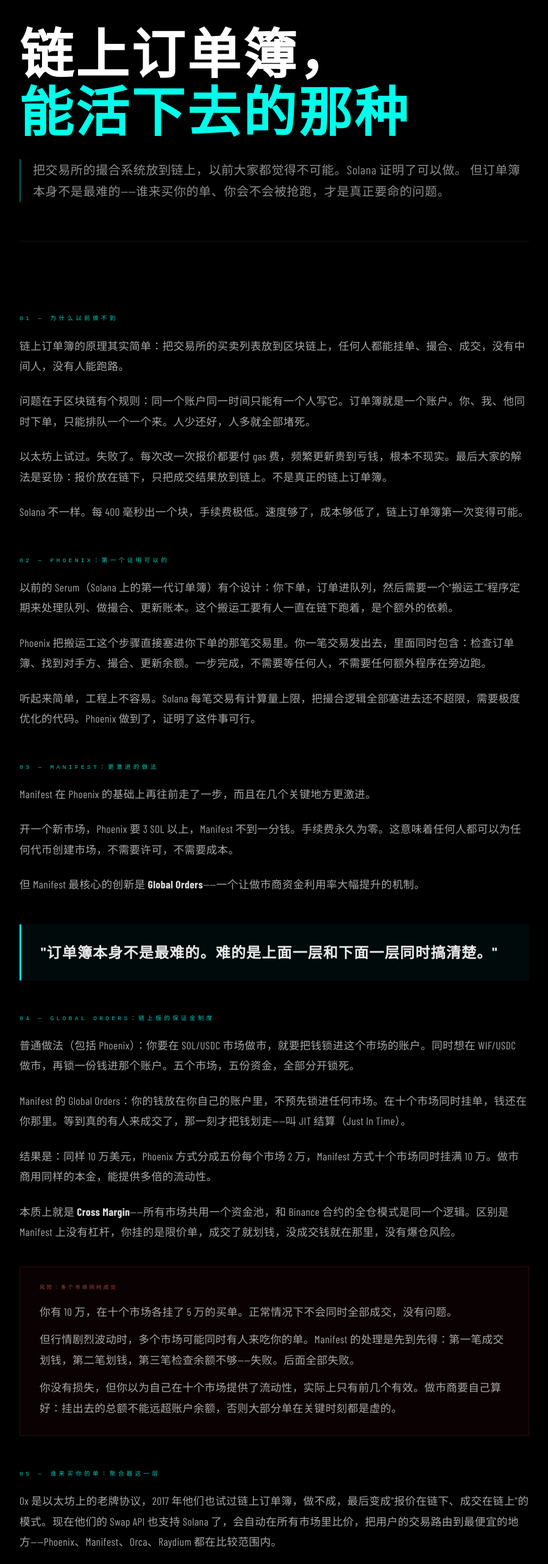
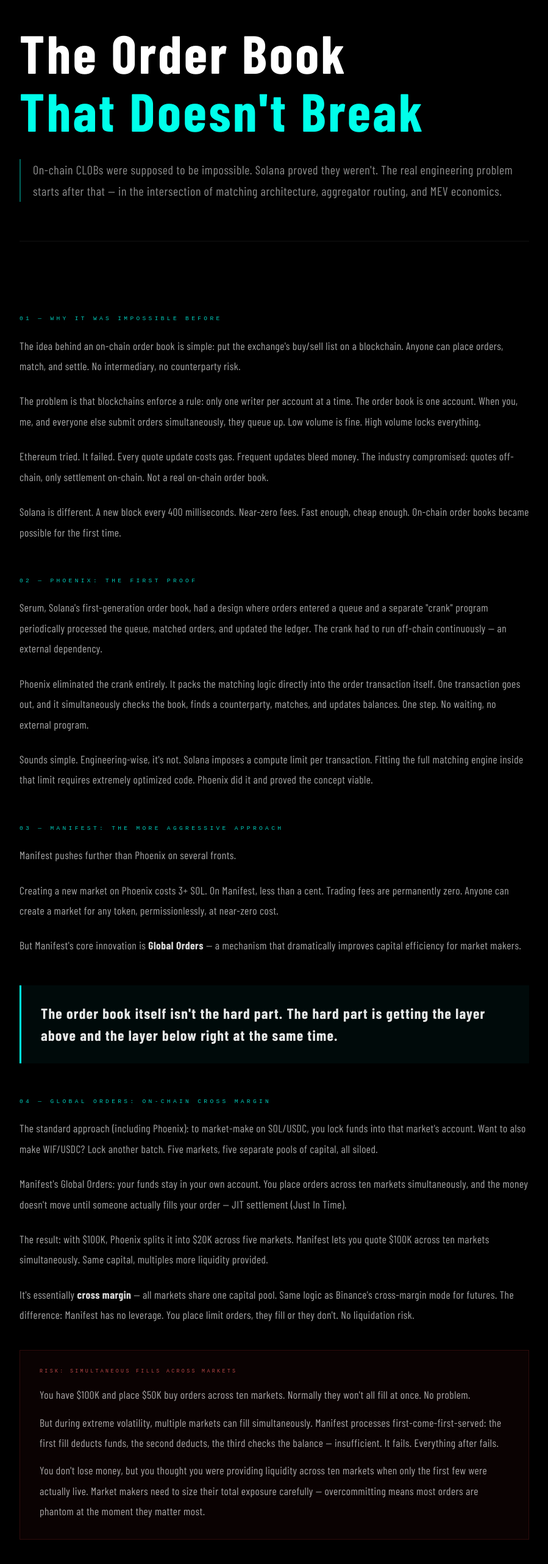
Before and after one commit to lilaclilac09/aileen_machina_01, a Next.js app in the folder aileena-new/: page /blog/clob in a window 1280 px wide. Shown: the part 161-2726 px from the top of the page at 61% size, without its empty margins (190-1089 px from the left). Built offline with nearby package versions, Linux system fonts and the light colour scheme; a web font is replaced by a local one.

Commit message:
fix: rewrite CLOB article from Chinese to English
Full translation of the on-chain order book article. Same structure,
same technical content (Phoenix, Manifest, Global Orders, 0x aggregation,
Jito MEV), now in English.

Co-Authored-By: Claude Sonnet 4.6 <noreply@anthropic.com>

```diff
--- a/aileena-new/app/blog/clob/page.tsx
+++ b/aileena-new/app/blog/clob/page.tsx
@@ -97,7 +97,7 @@ export default function ClobArticle() {
           marginBottom: 32,
           color: '#fff',
         }}>
-          链上订单簿，<br /><span style={{ color: '#00ffea' }}>能活下去的那种</span>
+          The Order Book<br /><span style={{ color: '#00ffea' }}>That Doesn&apos;t Break</span>
         </h1>
 
         <p style={{
@@ -109,8 +109,8 @@ export default function ClobArticle() {
           paddingLeft: 20,
           marginBottom: 0,
         }}>
-          把交易所的撮合系统放到链上，以前大家都觉得不可能。Solana 证明了可以做。
-          但订单簿本身不是最难的——谁来买你的单、你会不会被抢跑，才是真正要命的问题。
+          On-chain CLOBs were supposed to be impossible. Solana proved they weren&apos;t.
+          The real engineering problem starts after that — in the intersection of matching architecture, aggregator routing, and MEV economics.
         </p>
       </section>
 
@@ -121,40 +121,40 @@ export default function ClobArticle() {
       {/* ── Body ── */}
       <article style={{ maxWidth: 900, margin: '0 auto', padding: '64px 32px 120px' }}>
 
-        <SectionLabel>01 — 为什么以前做不到</SectionLabel>
+        <SectionLabel>01 — Why It Was Impossible Before</SectionLabel>
         <p style={bodyStyle}>
-          链上订单簿的原理其实简单：把交易所的买卖列表放到区块链上，任何人都能挂单、撮合、成交，没有中间人，没有人能跑路。
+          The idea behind an on-chain order book is simple: put the exchange&apos;s buy/sell list on a blockchain. Anyone can place orders, match, and settle. No intermediary, no counterparty risk.
         </p>
         <p style={bodyStyle}>
-          问题在于区块链有个规则：同一个账户同一时间只能有一个人写它。订单簿就是一个账户。你、我、他同时下单，只能排队一个一个来。人少还好，人多就全部堵死。
+          The problem is that blockchains enforce a rule: only one writer per account at a time. The order book is one account. When you, me, and everyone else submit orders simultaneously, they queue up. Low volume is fine. High volume locks everything.
         </p>
         <p style={bodyStyle}>
-          以太坊上试过。失败了。每次改一次报价都要付 gas 费，频繁更新贵到亏钱，根本不现实。最后大家的解法是妥协：报价放在链下，只把成交结果放到链上。不是真正的链上订单簿。
+          Ethereum tried. It failed. Every quote update costs gas. Frequent updates bleed money. The industry compromised: quotes off-chain, only settlement on-chain. Not a real on-chain order book.
         </p>
         <p style={bodyStyle}>
-          Solana 不一样。每 400 毫秒出一个块，手续费极低。速度够了，成本够低了，链上订单簿第一次变得可能。
+          Solana is different. A new block every 400 milliseconds. Near-zero fees. Fast enough, cheap enough. On-chain order books became possible for the first time.
         </p>
 
-        <SectionLabel>02 — Phoenix：第一个证明可以的</SectionLabel>
+        <SectionLabel>02 — Phoenix: The First Proof</SectionLabel>
         <p style={bodyStyle}>
-          以前的 Serum（Solana 上的第一代订单簿）有个设计：你下单，订单进队列，然后需要一个"搬运工"程序定期来处理队列、做撮合、更新账本。这个搬运工要有人一直在链下跑着，是个额外的依赖。
+          Serum, Solana&apos;s first-generation order book, had a design where orders entered a queue and a separate &quot;crank&quot; program periodically processed the queue, matched orders, and updated the ledger. The crank had to run off-chain continuously — an external dependency.
         </p>
         <p style={bodyStyle}>
-          Phoenix 把搬运工这个步骤直接塞进你下单的那笔交易里。你一笔交易发出去，里面同时包含：检查订单簿、找到对手方、撮合、更新余额。一步完成，不需要等任何人，不需要任何额外程序在旁边跑。
+          Phoenix eliminated the crank entirely. It packs the matching logic directly into the order transaction itself. One transaction goes out, and it simultaneously checks the book, finds a counterparty, matches, and updates balances. One step. No waiting, no external program.
         </p>
         <p style={bodyStyle}>
-          听起来简单，工程上不容易。Solana 每笔交易有计算量上限，把撮合逻辑全部塞进去还不超限，需要极度优化的代码。Phoenix 做到了，证明了这件事可行。
+          Sounds simple. Engineering-wise, it&apos;s not. Solana imposes a compute limit per transaction. Fitting the full matching engine inside that limit requires extremely optimized code. Phoenix did it and proved the concept viable.
         </p>
 
-        <SectionLabel>03 — Manifest：更激进的做法</SectionLabel>
+        <SectionLabel>03 — Manifest: The More Aggressive Approach</SectionLabel>
         <p style={bodyStyle}>
-          Manifest 在 Phoenix 的基础上再往前走了一步，而且在几个关键地方更激进。
+          Manifest pushes further than Phoenix on several fronts.
         </p>
         <p style={bodyStyle}>
-          开一个新市场，Phoenix 要 3 SOL 以上，Manifest 不到一分钱。手续费永久为零。这意味着任何人都可以为任何代币创建市场，不需要许可，不需要成本。
+          Creating a new market on Phoenix costs 3+ SOL. On Manifest, less than a cent. Trading fees are permanently zero. Anyone can create a market for any token, permissionlessly, at near-zero cost.
         </p>
         <p style={bodyStyle}>
-          但 Manifest 最核心的创新是 <strong style={{ color: 'rgba(255,255,255,0.85)' }}>Global Orders</strong>——一个让做市商资金利用率大幅提升的机制。
+          But Manifest&apos;s core innovation is <strong style={{ color: 'rgba(255,255,255,0.85)' }}>Global Orders</strong> — a mechanism that dramatically improves capital efficiency for market makers.
         </p>
 
         <blockquote style={{
@@ -168,21 +168,21 @@ export default function ClobArticle() {
           lineHeight: 1.5,
           color: 'rgba(255,255,255,0.9)',
         }}>
-          "订单簿本身不是最难的。难的是上面一层和下面一层同时搞清楚。"
+          The order book itself isn&apos;t the hard part. The hard part is getting the layer above and the layer below right at the same time.
         </blockquote>
 
-        <SectionLabel>04 — Global Orders：链上版的保证金制度</SectionLabel>
+        <SectionLabel>04 — Global Orders: On-Chain Cross Margin</SectionLabel>
         <p style={bodyStyle}>
-          普通做法（包括 Phoenix）：你要在 SOL/USDC 市场做市，就要把钱锁进这个市场的账户。同时想在 WIF/USDC 做市，再锁一份钱进那个账户。五个市场，五份资金，全部分开锁死。
+          The standard approach (including Phoenix): to market-make on SOL/USDC, you lock funds into that market&apos;s account. Want to also make WIF/USDC? Lock another batch. Five markets, five separate pools of capital, all siloed.
         </p>
         <p style={bodyStyle}>
-          Manifest 的 Global Orders：你的钱放在你自己的账户里，不预先锁进任何市场。在十个市场同时挂单，钱还在你那里。等到真的有人来成交了，那一刻才把钱划走——叫 JIT 结算（Just In Time）。
+          Manifest&apos;s Global Orders: your funds stay in your own account. You place orders across ten markets simultaneously, and the money doesn&apos;t move until someone actually fills your order — JIT settlement (Just In Time).
         </p>
         <p style={bodyStyle}>
-          结果是：同样 10 万美元，Phoenix 方式分成五份每个市场 2 万，Manifest 方式十个市场同时挂满 10 万。做市商用同样的本金，能提供多倍的流动性。
+          The result: with $100K, Phoenix splits it into $20K across five markets. Manifest lets you quote $100K across ten markets simultaneously. Same capital, multiples more liquidity provided.
         </p>
         <p style={bodyStyle}>
-          本质上就是 <strong style={{ color: 'rgba(255,255,255,0.85)' }}>Cross Margin</strong>——所有市场共用一个资金池，和 Binance 合约的全仓模式是同一个逻辑。区别是 Manifest 上没有杠杆，你挂的是限价单，成交了就划钱，没成交钱就在那里，没有爆仓风险。
+          It&apos;s essentially <strong style={{ color: 'rgba(255,255,255,0.85)' }}>cross margin</strong> — all markets share one capital pool. Same logic as Binance&apos;s cross-margin mode for futures. The difference: Manifest has no leverage. You place limit orders, they fill or they don&apos;t. No liquidation risk.
         </p>
 
         {/* Risk box */}
@@ -199,38 +199,38 @@ export default function ClobArticle() {
             color: 'rgba(255,100,100,0.7)',
             textTransform: 'uppercase',
             marginBottom: 16,
-          }}>风险：多个市场同时成交</p>
+          }}>RISK: SIMULTANEOUS FILLS ACROSS MARKETS</p>
           <p style={{ ...bodyStyle, marginBottom: 12 }}>
-            你有 10 万，在十个市场各挂了 5 万的买单。正常情况下不会同时全部成交，没有问题。
+            You have $100K and place $50K buy orders across ten markets. Normally they won&apos;t all fill at once. No problem.
           </p>
           <p style={{ ...bodyStyle, marginBottom: 12 }}>
-            但行情剧烈波动时，多个市场可能同时有人来吃你的单。Manifest 的处理是先到先得：第一笔成交划钱，第二笔划钱，第三笔检查余额不够——失败。后面全部失败。
+            But during extreme volatility, multiple markets can fill simultaneously. Manifest processes first-come-first-served: the first fill deducts funds, the second deducts, the third checks the balance — insufficient. It fails. Everything after fails.
           </p>
           <p style={{ ...bodyStyle, marginBottom: 0 }}>
-            你没有损失，但你以为自己在十个市场提供了流动性，实际上只有前几个有效。做市商要自己算好：挂出去的总额不能远超账户余额，否则大部分单在关键时刻都是虚的。
+            You don&apos;t lose money, but you thought you were providing liquidity across ten markets when only the first few were actually live. Market makers need to size their total exposure carefully — overcommitting means most orders are phantom at the moment they matter most.
           </p>
         </div>
 
-        <SectionLabel>05 — 谁来买你的单：聚合器这一层</SectionLabel>
+        <SectionLabel>05 — Who Fills Your Orders: The Aggregator Layer</SectionLabel>
         <p style={bodyStyle}>
-          0x 是以太坊上的老牌协议，2017 年他们也试过链上订单簿，做不成，最后变成"报价在链下、成交在链上"的模式。现在他们的 Swap API 也支持 Solana 了，会自动在所有市场里比价，把用户的交易路由到最便宜的地方——Phoenix、Manifest、Orca、Raydium 都在比较范围内。
+          0x is a veteran Ethereum protocol. In 2017 they tried on-chain order books too and failed. They pivoted to off-chain quotes with on-chain settlement. Now their Swap API supports Solana, automatically comparing prices across all venues — Phoenix, Manifest, Orca, Raydium — and routing trades to the cheapest one.
         </p>
         <p style={bodyStyle}>
-          对做市商来说，被聚合器接入意味着流量来了。但聚合器只看价格，谁便宜路由谁。你的价差如果比别人宽哪怕 0.1%，交易就不会来你这里。
+          For market makers, aggregator integration means order flow. But aggregators are price-only. If your spread is 0.1% wider than the competition, trades go elsewhere.
         </p>
         <p style={bodyStyle}>
-          另一个好处是：聚合器带来的是散户流量，不是高频套利机器人。散户不会盯着你的报价抢跑，对做市商来说是质量更好的流量。
+          The upside: aggregator flow is mostly retail, not high-frequency arbitrage bots. Retail traders don&apos;t watch your quotes and frontrun you. For market makers, that&apos;s higher-quality flow.
         </p>
 
-        <SectionLabel>06 — 被抢跑的成本：Jito 这一层</SectionLabel>
+        <SectionLabel>06 — The Cost of Being Frontrun: The Jito Layer</SectionLabel>
         <p style={bodyStyle}>
-          做市商最怕的场景：你报了一个价，一笔大单来了，你知道这单成交后价格会动，想赶紧撤掉旧单重新报价。但还没来得及撤，机器人已经抢在前面把你的旧价格全部吃掉，转手以新价格卖出去。你的单全成交了，但价格已经跑掉了。这叫被抢跑。
+          The market maker&apos;s worst nightmare: you quote a price, a large order hits, you know it&apos;ll move the market, and you rush to cancel your stale quotes. But before you can, a bot has already picked off your old prices and resold at the new level. Your orders filled, but the price already moved past you. That&apos;s frontrunning.
         </p>
         <p style={bodyStyle}>
-          Jito 是 Solana 上专门处理这类问题的基础设施。它让你可以把"撤单 + 报新价 + 成交"打包成一个原子操作——要么全部成功，要么全部失败，中间没有缝隙给机器人钻。
+          Jito is Solana&apos;s infrastructure for handling this. It lets you bundle &quot;cancel + requote + fill&quot; into a single atomic operation — all succeed or all fail, with no gap for bots to exploit.
         </p>
         <p style={bodyStyle}>
-          但用 Jito 要付竞价费，而且是跟其他人竞价——你出价越高，你的交易越先被处理。最后做市商把这个成本加进了价差里。你看到的买卖价差，有一块其实是在替做市商承担被抢跑的风险。价差不只是做市商的利润，也是他们的保险费。
+          But Jito charges an auction fee, and you&apos;re bidding against others — the higher your bid, the higher your transaction priority. Market makers bake this cost into the spread. The bid-ask spread you see isn&apos;t just profit — part of it is insurance against being frontrun. The spread is both margin and protection.
         </p>
 
         <div style={{
@@ -248,9 +248,9 @@ export default function ClobArticle() {
             color: 'rgba(255,255,255,0.88)',
             margin: 0,
           }}>
-            订单簿的代码写好，只是开始。<br />
+            Writing the order book code is just the beginning.<br />
             <span style={{ color: '#00ffea' }}>
-              谁来买你的单、你会不会被抢跑——是另外两个完全不同的问题，但都直接决定你能不能活。
+              Who fills your orders and whether you get frontrun — two entirely different problems, both deciding whether you survive.
             </span>
           </p>
           <p style={{
```
